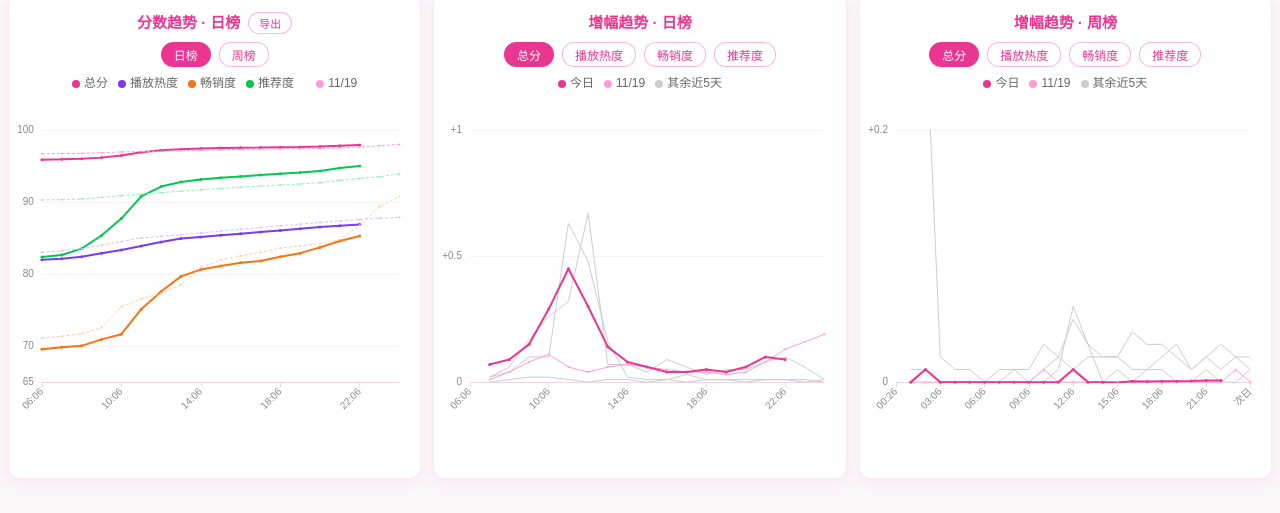
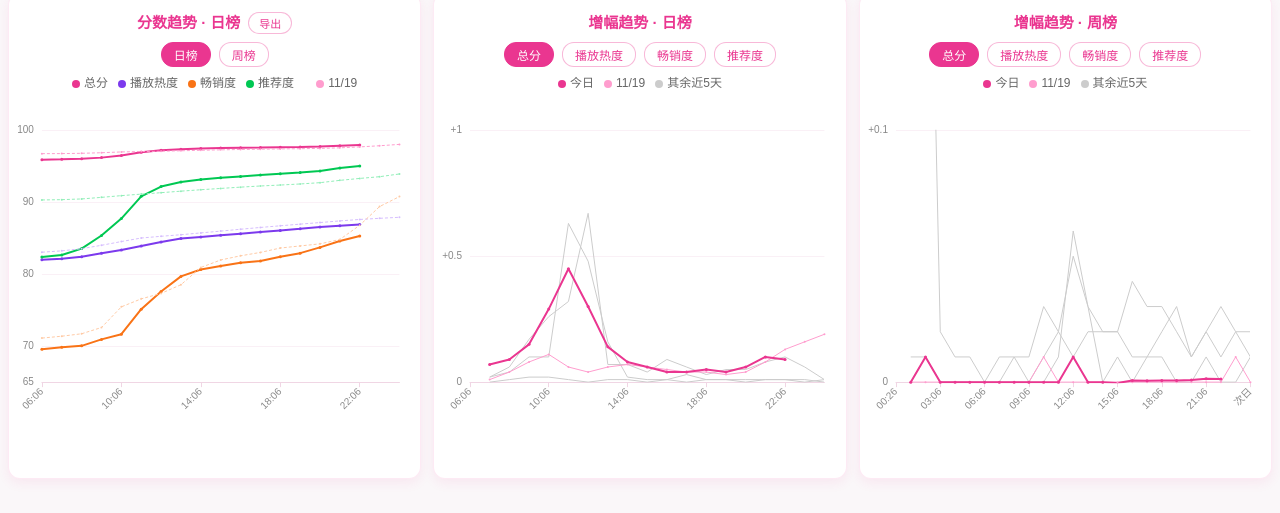
Before and after one commit to haanhaanL/mzc051, a plain HTML site: page index.html in a window 1280 px wide. Shown: the part 902-1415 px from the top of the page. Drawn offline with nearby package versions, Linux system fonts and the light colour scheme.

Commit message:
Add files via upload

```diff
--- a/index.html
+++ b/index.html
@@ -1553,7 +1553,7 @@ function renderDeltaWeekChart() {
     });
   }
 
-  const yAxisCfg = deltaYAxis(series.curves.map(c => c.arr), deltaDimWeek === "综合得分" ? 0.2 : 1);
+  const yAxisCfg = deltaYAxis(series.curves.map(c => c.arr), deltaDimWeek === "综合得分" ? 0.1 : 1);
 
   chartDeltaWeek.setOption({
     tooltip: {
```
